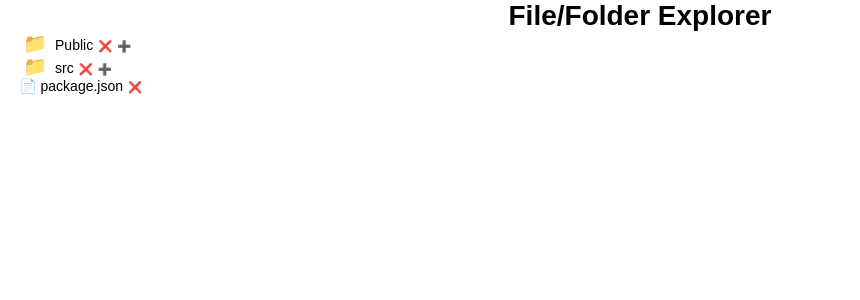
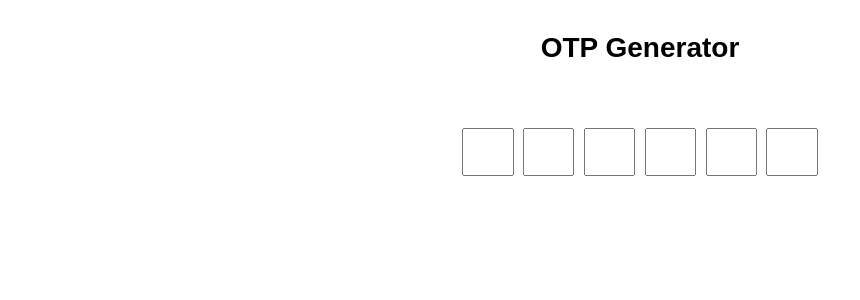
Before and after one commit to tapan-samal/React-Task-Advance, a React (Vite) app: page / in a window 1280 px wide. Shown: the top 300 px of the page, without its empty margins (0-860 px from the left). Built offline with nearby package versions, Linux system fonts and the light colour scheme.

Commit message:
OTP Box Implemented

```diff
--- a/src/App.jsx
+++ b/src/App.jsx
@@ -4,6 +4,7 @@ import Calendar from "./Calender/Calendar";
 import Carousel from "./Carousel/Carousel";
 import SelectCheckBox from "./CheckboxValidation/SelectCheckBox";
 import ContactManager from "./ContactManager/ContactManager";
+import DarkTheme from "./DarkTheme/DarkTheme";
 import SearchWithDebounce from "./Debounce/SeacrchApi";
 import DigitalClock from "./DigitalClock/DigitalClock";
 import DragAndDrop from "./DragAndDrop/DragAndDrop";
@@ -16,6 +17,7 @@ import FormValidation from "./FormValidation/FormValidation";
 import GridListView from "./GridListView/GridListView";
 import LazyLoading from "./LazyLoading/LazyLoading";
 import MultiFilter from "./MultiFilter/MultiFilter";
+import OtpGenerate from "./OtpGenerate/OtpGenerate";
 import Pagination from "./Pagination/Pagination";
 import PasswordGenerator from "./PasswordGenerator/PasswordGen";
 import ProgressBar from "./ProgressBar/ProgressBar";
@@ -58,7 +60,9 @@ const App = () => {
   {/* <SearchBar /> */}
   {/* <Tabform /> */}
   {/* <Pagination /> */}
-  <FileExplorer />
+  {/* <FileExplorer /> */}
+  {/* <DarkTheme /> */}
+  <OtpGenerate />
   </>;
 };
 
--- /dev/null
+++ b/src/DarkTheme/DarkTheme.jsx
@@ -0,0 +1,14 @@
+import React from "react";
+import ThemeProvider from "./context/ThemeContext";
+import Header from "./components/Header";
+import "./dark-theme.css";
+
+const DarkTheme = () => {
+  return (
+    <ThemeProvider>
+      <Header />
+    </ThemeProvider>
+  );
+};
+
+export default DarkTheme;
--- /dev/null
+++ b/src/DarkTheme/components/Header.jsx
@@ -0,0 +1,26 @@
+import React, { useContext, useState } from "react";
+import { ThemeContext } from "../context/ThemeContext";
+import SunIcon from "./SunIcon";
+import MoonIcon from "./MoonIcon";
+
+const Header = () => {
+  const { isDark, setIsDark } = useState(false);
+  const { theme, toggleTheme } = useContext(ThemeContext);
+
+  return (
+    <nav className="navbar">
+      <ul>
+        <li>Home</li>
+        <li>About</li>
+        <li>Services</li>
+      </ul>
+      <button className="theme-button"
+        onClick = {toggleTheme}
+      >
+        {isDark ? <SunIcon /> : <MoonIcon />}
+      </button>
+    </nav>
+  );
+};
+
+export default Header;
--- /dev/null
+++ b/src/DarkTheme/components/MoonIcon.jsx
@@ -0,0 +1,22 @@
+import React from "react";
+
+const MoonIcon = () => {
+  return (
+    <svg
+      xmlns="http://www.w3.org/2000/svg"
+      width={24}
+      height={24}
+      viewBox="0 0 24 24"
+      fill="none"
+      stroke="currentColor"
+      strokeWidth={2}
+      strokeLinecap="round"
+      strokeLinejoin="round"
+      className="feather feather-moon"
+    >
+      <path d="M21 12.79A9 9 0 1 1 11.21 3 7 7 0 0 0 21 12.79z" />
+    </svg>
+  );
+};
+
+export default MoonIcon;
--- /dev/null
+++ b/src/DarkTheme/components/SunIcon.jsx
@@ -0,0 +1,30 @@
+import React from "react";
+
+const SunIcon = () => {
+  return (
+    <svg
+      xmlns="http://www.w3.org/2000/svg"
+      width={24}
+      height={24}
+      viewBox="0 0 24 24"
+      fill="none"
+      stroke="currentColor"
+      strokeWidth={2}
+      strokeLinecap="round"
+      strokeLinejoin="round"
+      className="feather feather-sun"
+    >
+      <circle cx={12} cy={12} r={5} />
+      <line x1={12} y1={1} x2={12} y2={3} />
+      <line x1={12} y1={21} x2={12} y2={23} />
+      <line x1="4.22" y1="4.22" x2="5.64" y2="5.64" />
+      <line x1="18.36" y1="18.36" x2="19.78" y2="19.78" />
+      <line x1={1} y1={12} x2={3} y2={12} />
+      <line x1={21} y1={12} x2={23} y2={12} />
+      <line x1="4.22" y1="19.78" x2="5.64" y2="18.36" />
+      <line x1="18.36" y1="5.64" x2="19.78" y2="4.22" />
+    </svg>
+  );
+};
+
+export default SunIcon;
--- /dev/null
+++ b/src/DarkTheme/context/ThemeContext.jsx
@@ -0,0 +1,20 @@
+import { createContext, useState } from "react";
+
+
+export const  ThemeContext = createContext();
+
+const ThemeProvider = ({ children }) => {
+  const [theme, setTheme] = useState("light");
+
+  const toggleTheme = () => {
+    setTheme((prevTheme) => (prevTheme === "light" ? "dark" : "light"));
+  };
+
+  return (
+    <ThemeContext.Provider value={{ theme, toggleTheme }}>
+      {children}
+    </ThemeContext.Provider>
+  );
+}
+
+export default ThemeProvider;
--- /dev/null
+++ b/src/DarkTheme/dark-theme.css
@@ -0,0 +1,72 @@
+:root {
+  --primary-bg: #fff;
+  --secondary-bg: #d6d6de;
+  --text-primary: #181818;
+  --text-secondary: #181818;
+  --accent-color: #646cff;
+}
+
+:root.dark {
+  --primary-bg: #1a1a1a;
+  --secondary-bg: #2d2d2d;
+  --text-primary: #ffffff;
+  --text-secondary: #cccccc;
+  --accent-color: #646cff;
+}
+
+
+.navbar {
+  list-style: none;
+  padding: 1rem;
+  margin-bottom: 2rem;
+  background-color: var(--secondary-bg);
+  border-radius: .5rem;
+  display: flex;
+  align-items: center;
+  position: relative;
+  justify-content: center;
+}
+
+.navbar ul {
+  display: flex;
+  justify-content: center;
+  gap: 4rem;
+  flex-wrap: wrap;
+  font-size: 1rem;
+  letter-spacing: 1.1px;
+}
+
+.theme-button {
+  position: absolute;
+  right: 2em;
+}
+
+ul {
+  list-style: none;
+}
+
+/* Mobile Responsive Styles */
+@media (max-width: 768px) {
+  .navbar {
+    gap: 0.5rem;
+    padding: 1rem;
+    border-radius: 8px;
+    flex-direction: row;
+    justify-content: stretch;
+    display: grid;
+    grid-template-columns: repeat(auto-fit, minmax(100px, 1fr));
+  }
+
+  .navbar ul {
+    display: flex;
+    justify-content: center;
+    gap: 2rem;
+  }
+}
+
+@media (max-width: 480px) {
+  .navbar {
+    grid-template-columns: repeat(auto-fit, minmax(80px, 1fr));
+    gap: 0.25rem;
+  }
+}
--- /dev/null
+++ b/src/OtpGenerate/OtpGenerate.jsx
@@ -0,0 +1,57 @@
+import React, { useEffect, useRef, useState } from "react";
+import "./otp-generate.css";
+
+const OtpGenerate = () => {
+  const otpSize = 6;
+  const [otp, setOtp] = useState(new Array(otpSize).fill(""));
+  const inputRef = useRef([]);
+
+  useEffect(() => {
+    inputRef.current[0]?.focus();
+  }, []);
+
+  const handleInputChange = (event, index) => {
+    const value = event.target.value.trim();
+
+    if (isNaN(value)) return;
+
+    const newOtp = [...otp];
+    newOtp[index] = value.slice(-1);
+    setOtp(newOtp);
+
+    if (value && index < otpSize - 1) {
+      inputRef.current[index + 1]?.focus();
+    }
+  };
+
+  const handleOnKeyDown = (event, index) => {
+    if (event.key === "Backspace" && !otp[index] && index > 0) {
+      event.preventDefault();
+      inputRef.current[index - 1]?.focus();
+    }
+  };
+
+  return (
+    <>
+      <h1>OTP Generator</h1>
+      <div className="otp-container">
+        {otp.map((digit, index) => (
+          <input
+            key={index}
+            type="text"
+            className="otp-input"
+            value={digit}
+            onChange={(event) => handleInputChange(event, index)}
+            onKeyDown={(event) => handleOnKeyDown(event, index)}
+            ref={(el) => (inputRef.current[index] = el)}
+            maxLength={1}
+            inputMode="numeric"
+            autoComplete="one-time-code"
+          />
+        ))}
+      </div>
+    </>
+  );
+};
+
+export default OtpGenerate;
--- /dev/null
+++ b/src/OtpGenerate/otp-generate.css
@@ -0,0 +1,18 @@
+
+h1{
+    text-align: center;
+    margin-top: 2rem;
+}
+
+.otp-container{
+    display: flex;
+    justify-content: center;
+    gap: .6rem;
+    margin-top: 4rem;
+
+    .otp-input{
+        height: 3rem;
+        width: 3.2rem;
+        font-size: 1.6rem;
+    }
+}
```
